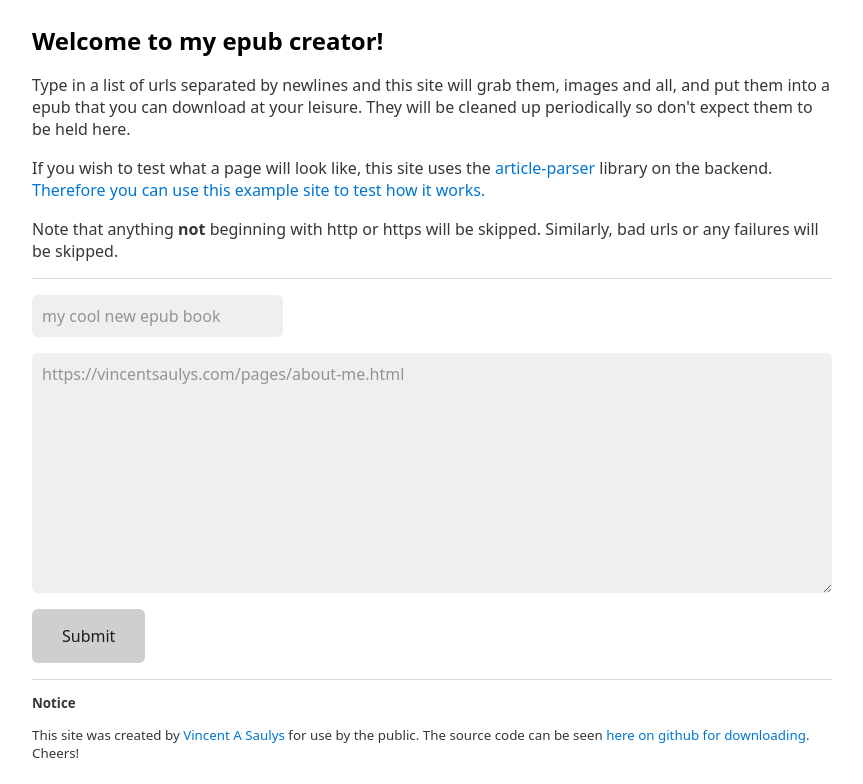
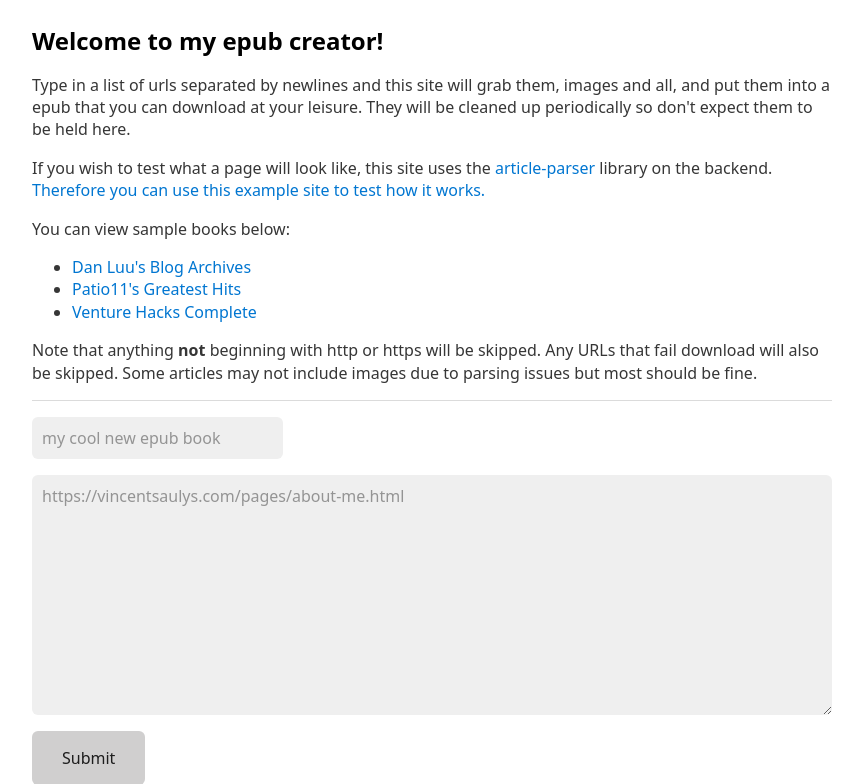
Before and after one commit to valexandersaulys/epub-creator, a Node server app: page / in a window 1280 px wide. Shown: the top 784 px of the page, without its empty margins (208-1071 px from the left). Before the commit the page ends 758 px from the top, so only its background shows below. Run offline with Node 20, Linux system fonts and the light colour scheme.

Commit message:
added samples, changed restart policy on worker, wording on splash

```diff
--- a/docker-compose.yaml
+++ b/docker-compose.yaml
@@ -27,6 +27,7 @@ services:
   worker:
     build: .
     command: "npm run start:worker"
+    restart: unless-stopped
     depends_on:
       - redis_db
     volumes:
--- a/server.js
+++ b/server.js
@@ -18,6 +18,7 @@ app.use(cors());
 app.set("views", path.join(__dirname, "templates"));
 app.set("view engine", "ejs");
 app.use("/static", express.static("static"));
+app.use("/samples", express.static("samples"));
 app.use(morgan("short"));
 
 app.locals.GOOGLE_ANALYTICS = process.env.GOOGLE_ANALYTICS;
--- a/templates/index.ejs
+++ b/templates/index.ejs
@@ -10,7 +10,15 @@
     If you wish to test what a page will look like, this site uses the <a href="https://www.npmjs.com/package/article-parser">article-parser</a> library on the backend. <a href="https://ndaidong.github.io/article-parser-demo/">Therefore you can use this example site to test how it works.</a>
   </p>
   <p>
-    Note that anything <b>not</b> beginning with http or https will be skipped. Similarly, bad urls or any failures will be skipped.
+    You can view sample books below:
+  </p>
+  <ul>
+    <li><a href="/samples/dan-luu-blog-complete.epub">Dan Luu's Blog Archives</a></li>
+    <li><a href="/samples/patio11-greatest-hits.epub">Patio11's Greatest Hits</a></li>
+    <li><a href="/samples/venturehacks-complete.epub">Venture Hacks Complete</a></li>
+  </ul>
+  <p>
+    Note that anything <b>not</b> beginning with http or https will be skipped. Any URLs that fail download will also be skipped. Some articles may not include images due to parsing issues but most should be fine.
   </p>
   <hr/>
   <form action="" method="POST">
--- a/worker.js
+++ b/worker.js
@@ -32,7 +32,7 @@ epubQueue.process(function (job, done) {
   getData(listOfUrls).then((content) => {
     content = content.filter((content) => content);
     new Epub(
-      { title, author: "vincent", content },
+      { title, author: "_", content },
       path.join(booksDir, `${outputFileName}.epub`)
     );
   });
```
Also changed, not shown: 3 other files.
